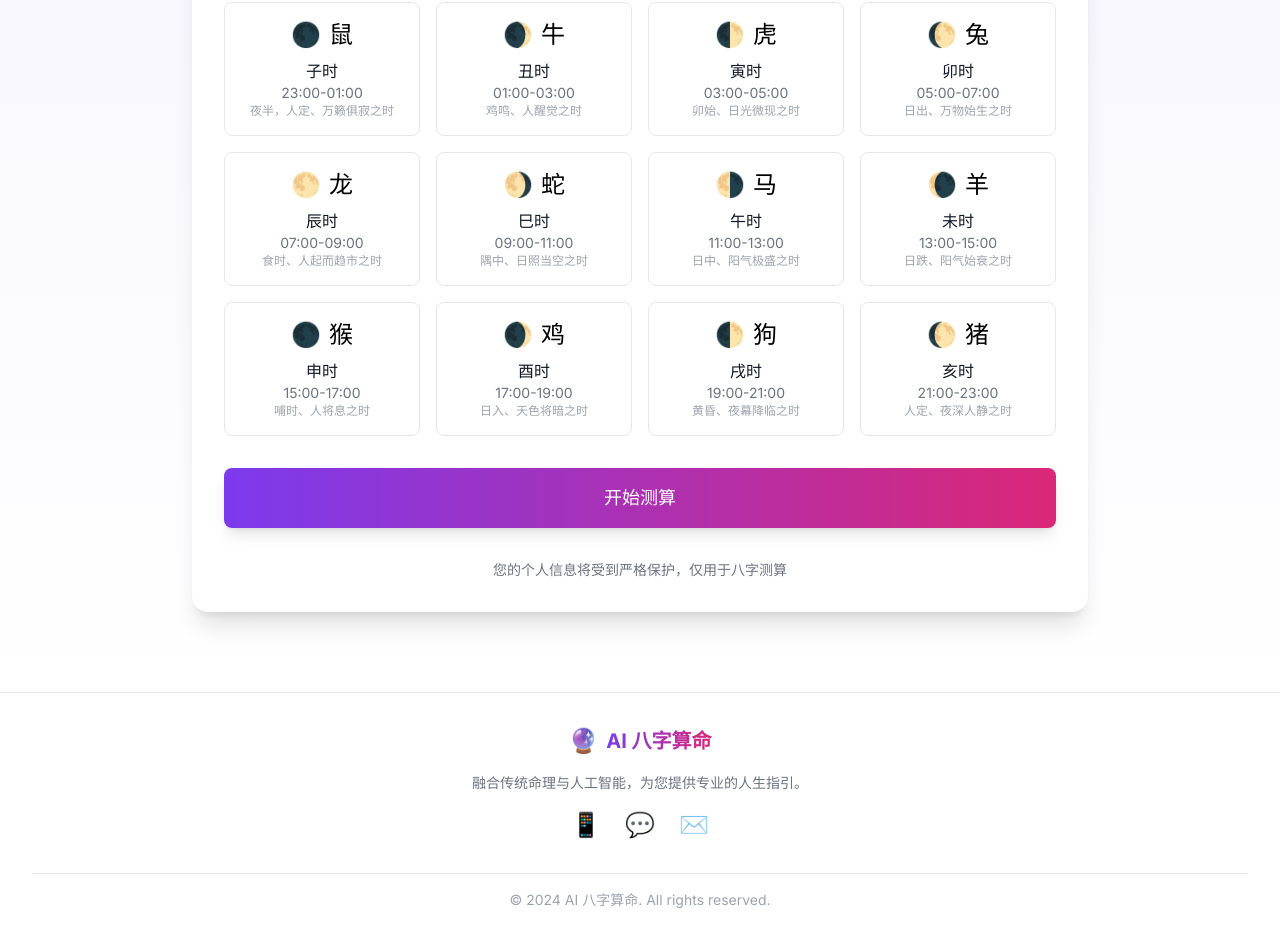
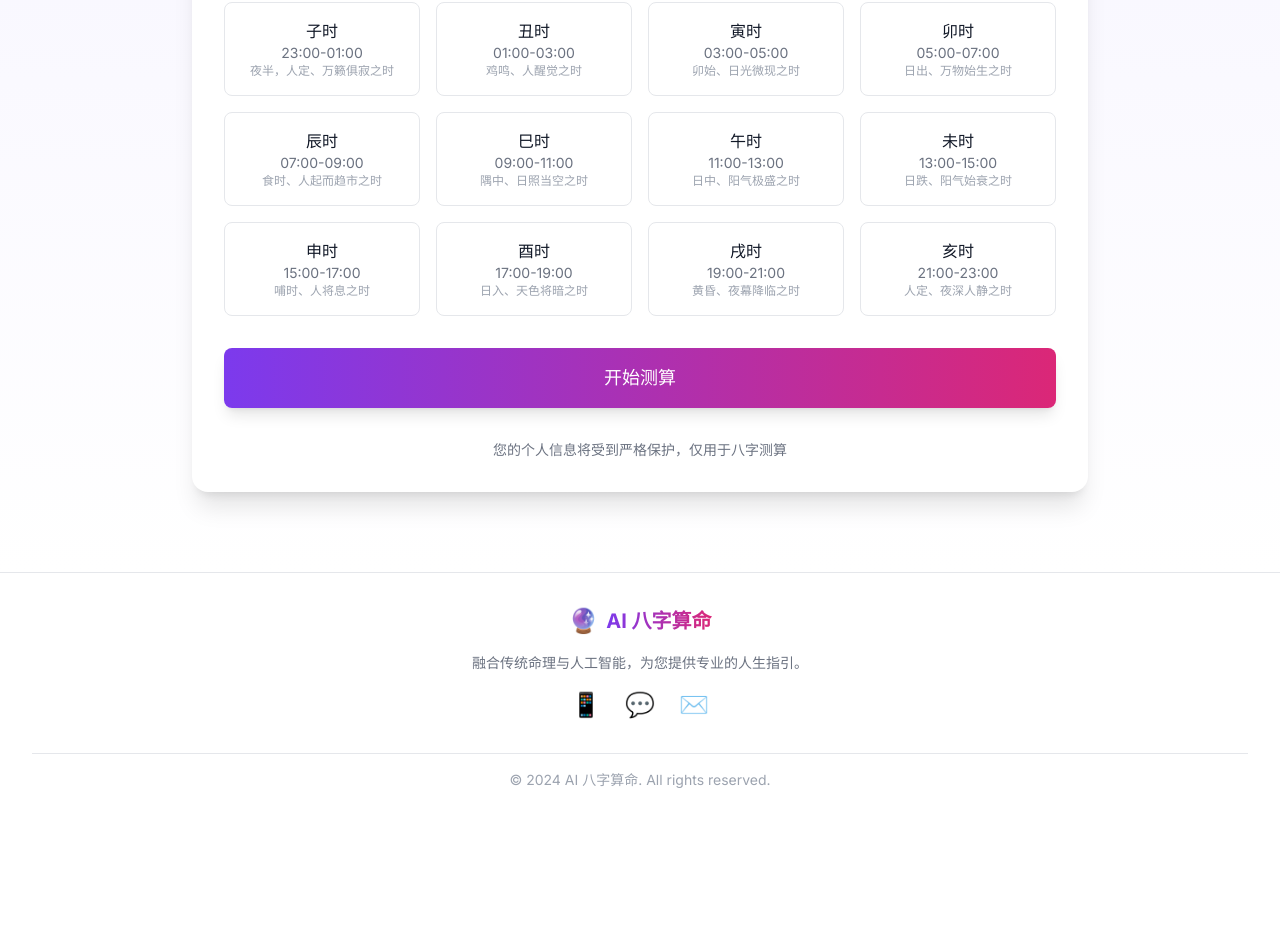
Before and after one commit to adminnnn/ai-fengshui, a Next.js app: page /fortune in a window 1280 px wide. Shown: the part 410-1352 px from the top of the page. After the commit the page ends 1232 px from the top, so only its background shows below. Built offline with nearby package versions, Linux system fonts and the light colour scheme.

Commit message:
样式完善
修复错误

```diff
--- a/app/fortune/page.tsx
+++ b/app/fortune/page.tsx
@@ -14,8 +14,6 @@ interface TimeRange {
   end: string;
   name: string;
   description: string;
-  icon: string;
-  zodiac: string;
 }
 
 export default function Fortune() {
@@ -33,96 +31,72 @@ export default function Fortune() {
       end: "01:00",
       name: "子时",
       description: "夜半，人定、万籁俱寂之时",
-      icon: "🌑",
-      zodiac: "鼠"
     },
     {
       start: "01:00",
       end: "03:00",
       name: "丑时",
       description: "鸡鸣、人醒觉之时",
-      icon: "🌒",
-      zodiac: "牛"
     },
     {
       start: "03:00",
       end: "05:00",
       name: "寅时",
       description: "卯始、日光微现之时",
-      icon: "🌓",
-      zodiac: "虎"
     },
     {
       start: "05:00",
       end: "07:00",
       name: "卯时",
       description: "日出、万物始生之时",
-      icon: "🌔",
-      zodiac: "兔"
     },
     {
       start: "07:00",
       end: "09:00",
       name: "辰时",
       description: "食时、人起而趋市之时",
-      icon: "🌕",
-      zodiac: "龙"
     },
     {
       start: "09:00",
       end: "11:00",
       name: "巳时",
       description: "隅中、日照当空之时",
-      icon: "🌖",
-      zodiac: "蛇"
     },
     {
       start: "11:00",
       end: "13:00",
       name: "午时",
       description: "日中、阳气极盛之时",
-      icon: "🌗",
-      zodiac: "马"
     },
     {
       start: "13:00",
       end: "15:00",
       name: "未时",
       description: "日跌、阳气始衰之时",
-      icon: "🌘",
-      zodiac: "羊"
     },
     {
       start: "15:00",
       end: "17:00",
       name: "申时",
       description: "哺时、人将息之时",
-      icon: "🌑",
-      zodiac: "猴"
     },
     {
       start: "17:00",
       end: "19:00",
       name: "酉时",
       description: "日入、天色将暗之时",
-      icon: "🌒",
-      zodiac: "鸡"
     },
     {
       start: "19:00",
       end: "21:00",
       name: "戌时",
       description: "黄昏、夜幕降临之时",
-      icon: "🌓",
-      zodiac: "狗"
     },
     {
       start: "21:00",
       end: "23:00",
       name: "亥时",
       description: "人定、夜深人静之时",
-      icon: "🌔",
-      zodiac: "猪"
     }
   ];
 
@@ -233,10 +207,6 @@ export default function Fortune() {
                     onClick={() => setFormData({ ...formData, timeRange: time.name })}
                   >
                     <div className="text-center">
-                      <div className="flex justify-center gap-2 mb-2">
-                        <span className="text-2xl">{time.icon}</span>
-                        <span className="text-2xl">{time.zodiac}</span>
-                      </div>
                       <div className="font-medium text-gray-900">{time.name}</div>
                       <div className="text-sm text-gray-500">
                         {time.start}-{time.end}
--- a/components/Footer.tsx
+++ b/components/Footer.tsx
@@ -9,9 +9,9 @@ export default function Footer() {
   const [activeTooltip, setActiveTooltip] = useState<string | null>(null);
 
   const contactInfo = [
-    { id: 'phone', icon: '📱', info: '联系电话: 123-456-7890' },
-    { id: 'wechat', icon: '💬', info: '微信号: AI-BaZi' },
-    { id: 'email', icon: '✉️', info: '邮箱: contact@aibazi.com' }
+    { id: 'phone', icon: '📱', info: '联系电话: 123-456-7890', href: '#' },
+    { id: 'wechat', icon: '💬', info: '微信号: AI-BaZi', href: '#' },
+    { id: 'email', icon: '✉️', info: '邮箱: contact@aibazi.com', href: '#' }
   ];
 
   return (
@@ -29,18 +29,20 @@ export default function Footer() {
             融合传统命理与人工智能，为您提供专业的人生指引。
           </p>
           <div className="flex space-x-6">
-            {contactInfo.map(({ id, icon, info }) => (
+            {contactInfo.map(({ id, icon, info, href }) => (
               <div key={id} className="relative">
-                <motion.button
-                  onClick={() => setActiveTooltip(activeTooltip === id ? null : id)}
+                <motion.a
+                  href={href}
+                  onMouseEnter={() => setActiveTooltip(id)}
+                  onMouseLeave={() => setActiveTooltip(null)}
                   whileHover={{ scale: 1.1 }}
-                  className="text-gray-400 hover:text-primary-600"
+                  className="text-gray-400 hover:text-primary-600 inline-block"
                 >
                   <span className="text-2xl">{icon}</span>
-                </motion.button>
+                </motion.a>
                 {activeTooltip === id && (
-                  <div className="absolute bottom-full left-1/2 transform -translate-x-1/2 mb-2 p-2 bg-white rounded-lg shadow-lg border border-gray-200 z-50">
-                    <p className="whitespace-nowrap text-sm text-gray-600">{info}</p>
+                  <div className="absolute bottom-full left-1/2 transform -translate-x-1/2 mb-2 p-2 bg-white rounded-lg shadow-lg border border-gray-200 z-50 whitespace-nowrap">
+                    <p className="text-sm text-gray-600">{info}</p>
                   </div>
                 )}
               </div>
```
